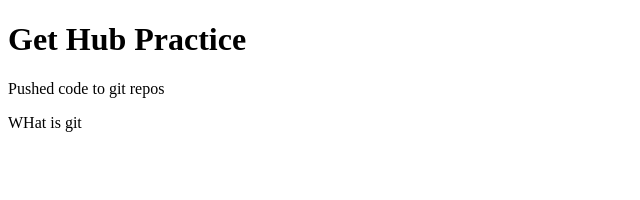
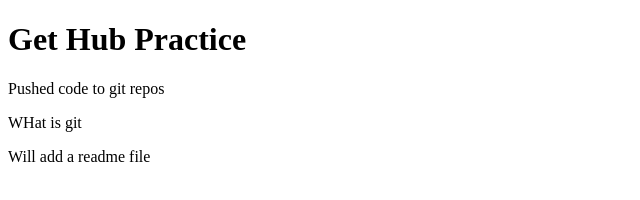
Before and after one commit to dan-island39/github-practice-, a plain HTML site: page index.html in a window 1280 px wide. Shown: the whole page, without its empty margins (0-640 px from the left). Drawn offline with Linux system fonts and the light colour scheme.

Commit message:
Practiced branches and clonning

```diff
--- a/index.html
+++ b/index.html
@@ -9,6 +9,7 @@
     <h1>Get Hub Practice</h1>
     <p>Pushed code to git repos</p>
     <p>WHat is git</p>
+    <p> Will add a readme file</p>
 
 </body>
 </html>
```
